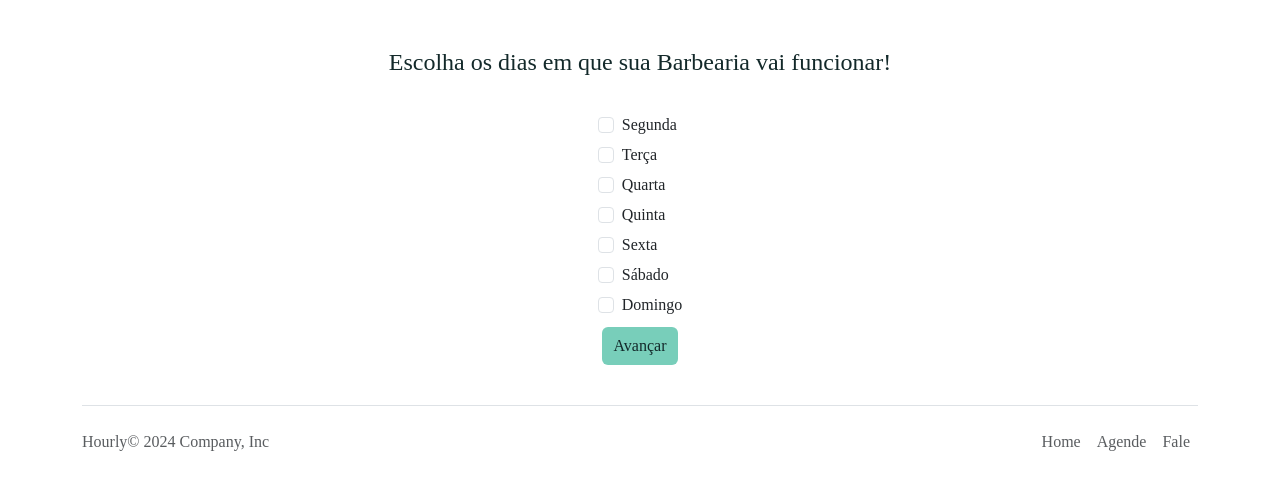
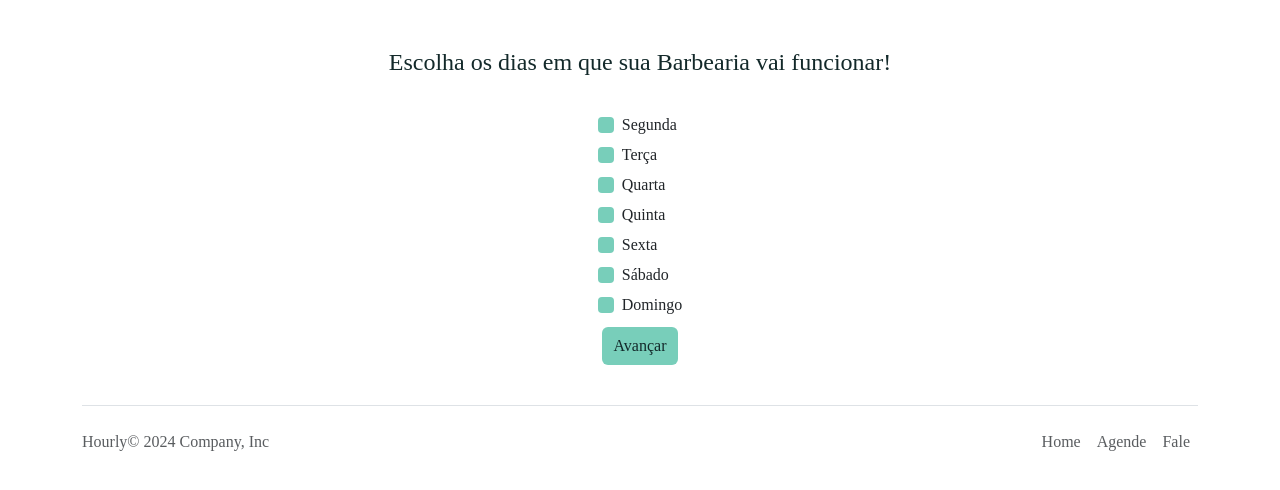
Before and after one commit to Julio-Gabriell/Hourly, a PHP site: page /hourly/Dono/cadastro_etapaDois.php in a window 1280 px wide. Shown: the part 144-634 px from the top of the page. Run offline with PHP 8.4, Linux system fonts and the light colour scheme; some web fonts are replaced.

Commit message:
Alterações diversas

```diff
--- a/Dono/cadastro_etapaDois.php
+++ b/Dono/cadastro_etapaDois.php
@@ -11,31 +11,31 @@ include_once "topo.php";
     <div class="d-flex justify-content-center">
       <div class="d-flex flex-column justify-content-center mt-4">
         <div class="form-check mx-2">
-          <input class="form-check-input mt-2" type="checkbox" name="segunda" value="segunda" id="segunda">
+          <input class="form-check-input mt-2" style="background-color:#78CEBA; color: #13292A; border: none; box-shadow: none;" type="checkbox" name="segunda" value="segunda" id="segunda">
           <label class="form-check-label mt-1" for="segunda">Segunda</label>
         </div>
         <div class="form-check mx-2">
-          <input class="form-check-input mt-2" type="checkbox" name="terca" value="terca" id="terca">
+          <input class="form-check-input mt-2" style="background-color:#78CEBA; color: #13292A; border: none; box-shadow: none;" type="checkbox" name="terca" value="terca" id="terca">
           <label class="form-check-label mt-1" for="terca">Terça</label>
         </div>
         <div class="form-check mx-2">
-          <input class="form-check-input mt-2" type="checkbox" name="quarta" value="quarta" id="quarta">
+          <input class="form-check-input mt-2" style="background-color:#78CEBA; color: #13292A; border: none; box-shadow: none;" type="checkbox" name="quarta" value="quarta" id="quarta">
           <label class="form-check-label mt-1" for="quarta">Quarta</label>
         </div>
         <div class="form-check mx-2">
-          <input class="form-check-input mt-2" type="checkbox" name="quinta" value="quinta" id="quinta">
+          <input class="form-check-input mt-2" style="background-color:#78CEBA; color: #13292A; border: none; box-shadow: none;" type="checkbox" name="quinta" value="quinta" id="quinta">
           <label class="form-check-label mt-1" for="quinta">Quinta</label>
         </div>
         <div class="form-check mx-2">
-          <input class="form-check-input mt-2" type="checkbox" name="sexta" value="sexta" id="sexta">
+          <input class="form-check-input mt-2" style="background-color:#78CEBA; color: #13292A; border: none; box-shadow: none;" type="checkbox" name="sexta" value="sexta" id="sexta">
           <label class="form-check-label mt-1" for="sexta">Sexta</label>
         </div>
         <div class="form-check mx-2">
-          <input class="form-check-input mt-2" type="checkbox" name="sabado" value="sabado" id="sabado">
+          <input class="form-check-input mt-2" style="background-color:#78CEBA; color: #13292A; border: none; box-shadow: none;" type="checkbox" name="sabado" value="sabado" id="sabado">
           <label class="form-check-label mt-1" for="sabado">Sábado</label>
         </div>
         <div class="form-check mx-2">
-          <input class="form-check-input mt-2" type="checkbox" name="domingo" value="domingo" id="domingo">
+          <input class="form-check-input mt-2" style="background-color:#78CEBA; color: #13292A; border: none; box-shadow: none;" type="checkbox" name="domingo" value="domingo" id="domingo">
           <label class="form-check-label mt-1" for="domingo">Domingo</label>
         </div>
         <div class="d-flex justify-content-center">
--- a/Dono/proc_cadastroFinal.php
+++ b/Dono/proc_cadastroFinal.php
@@ -1,22 +1,18 @@
 <?php
 session_start();
 
-// Exibindo os dados da primeira etapa
 $nome_barbearia = $_SESSION['nome_barbearia'];
 $cep = $_SESSION['cep_barbearia'];
 $numero = $_SESSION['num_barbearia'];
 $telefone = $_SESSION['tel_barbearia'];
 $descricao = $_SESSION['des_barbearia'];
 
-// Exibindo os dias de funcionamento
 $dias_funcionamento = $_SESSION['dias_funcionamento'];
 
-// Exibindo os horários de funcionamento
 $horarios_funcionamento = $_SESSION['horarios_funcionamento'];
 
-// Aqui você pode exibir ou salvar os dados no banco de dados
+//! substituir por colocar no banco dps
 
-// Exemplo de exibição:
 echo "Nome da Barbearia: $nome_barbearia <br>";
 echo "CEP: $cep <br>";
 echo "Número: $numero <br>";
```
Also changed, not shown: Login/logout.php (+11 -5 lines), Login/session.php (+6 -5 lines), Login/topo.php (+10 -1 lines).
